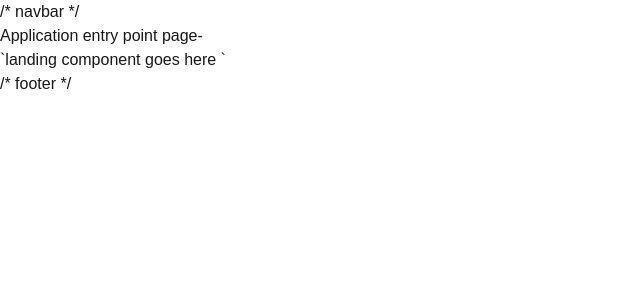
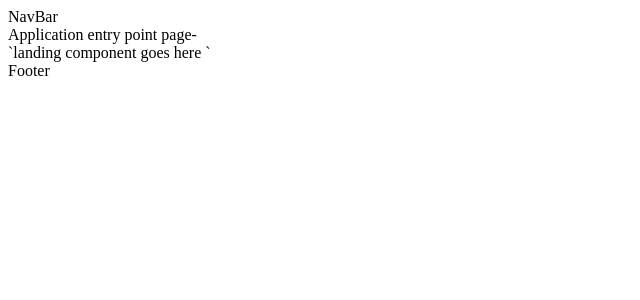
Before and after one commit to Drag-Code1/Women-Power-Frontend, a Next.js app in the folder women-empower/: page / in a window 1280 px wide. Shown: the top 300 px of the page, without its empty margins (0-640 px from the left). Built offline with nearby package versions, Linux system fonts and the light colour scheme.

Commit message:
create NavBar & Footer

```diff
--- /dev/null
+++ b/women-empower/src/app/component/ui/utlity/Footer.tsx
@@ -0,0 +1,9 @@
+import React from 'react'
+
+const Footer = () => {
+  return (
+    <div>Footer</div>
+  )
+}
+
+export default Footer
--- /dev/null
+++ b/women-empower/src/app/component/ui/utlity/NavBar.tsx
@@ -0,0 +1,9 @@
+import React from 'react'
+
+const NavBar = () => {
+  return (
+    <div>NavBar</div>
+  )
+}
+
+export default NavBar
--- a/women-empower/src/app/layout.tsx
+++ b/women-empower/src/app/layout.tsx
@@ -1,6 +1,8 @@
 import type { Metadata } from "next";
 import { Geist, Geist_Mono } from "next/font/google";
-import "./globals.css";
+//import "./globals.css";
+import NavBar from "./component/ui/utlity/NavBar";
+import Footer from "./component/ui/utlity/Footer";
 
 const geistSans = Geist({
   variable: "--font-geist-sans",
@@ -27,15 +29,9 @@
       <body
         className={`${geistSans.variable} ${geistMono.variable} antialiased`}
       >
-/*
-navbar
- */
-
+      <NavBar />
         {children}
-/*
-
-footer
- */
+      <Footer />
       </body>
     </html>
   );
```
